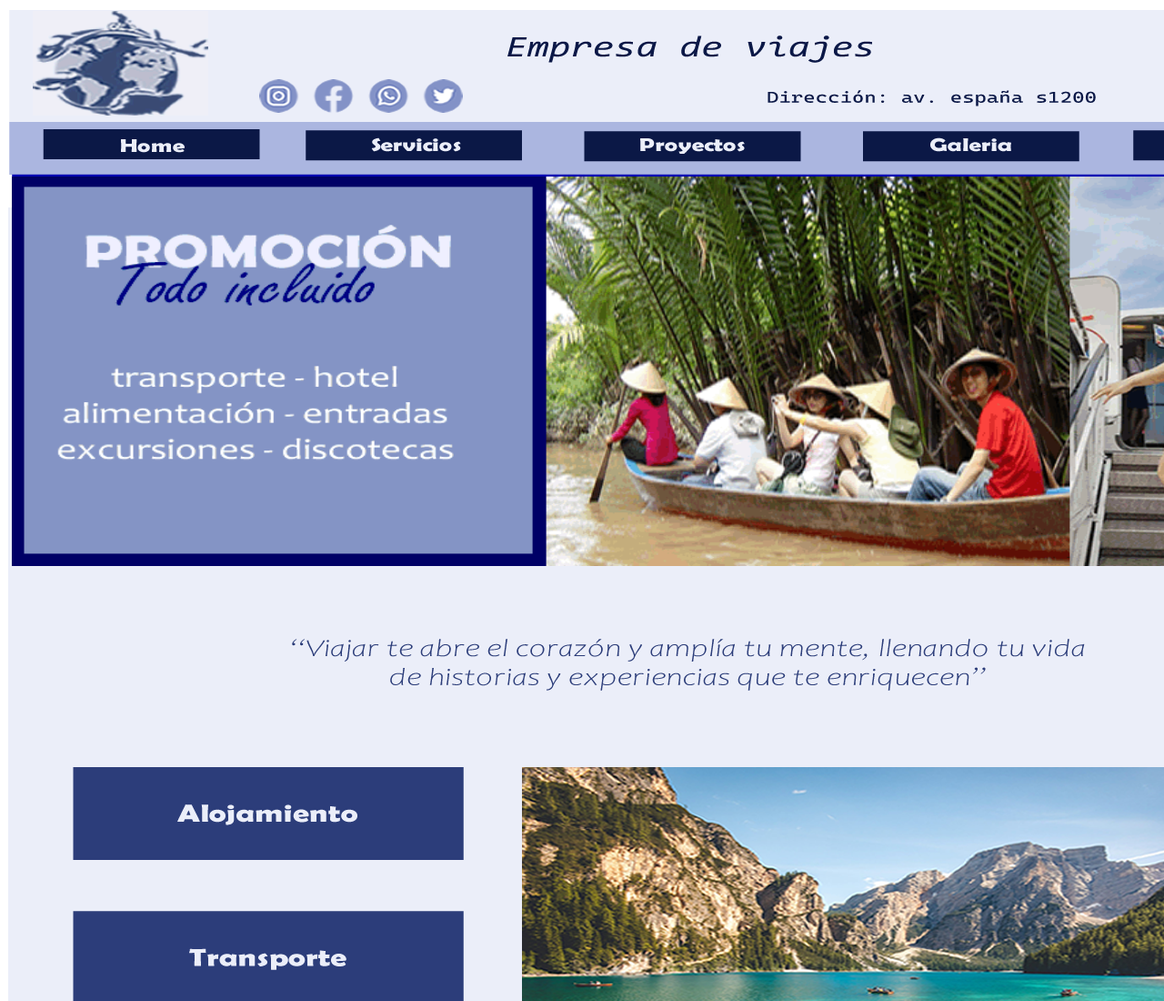
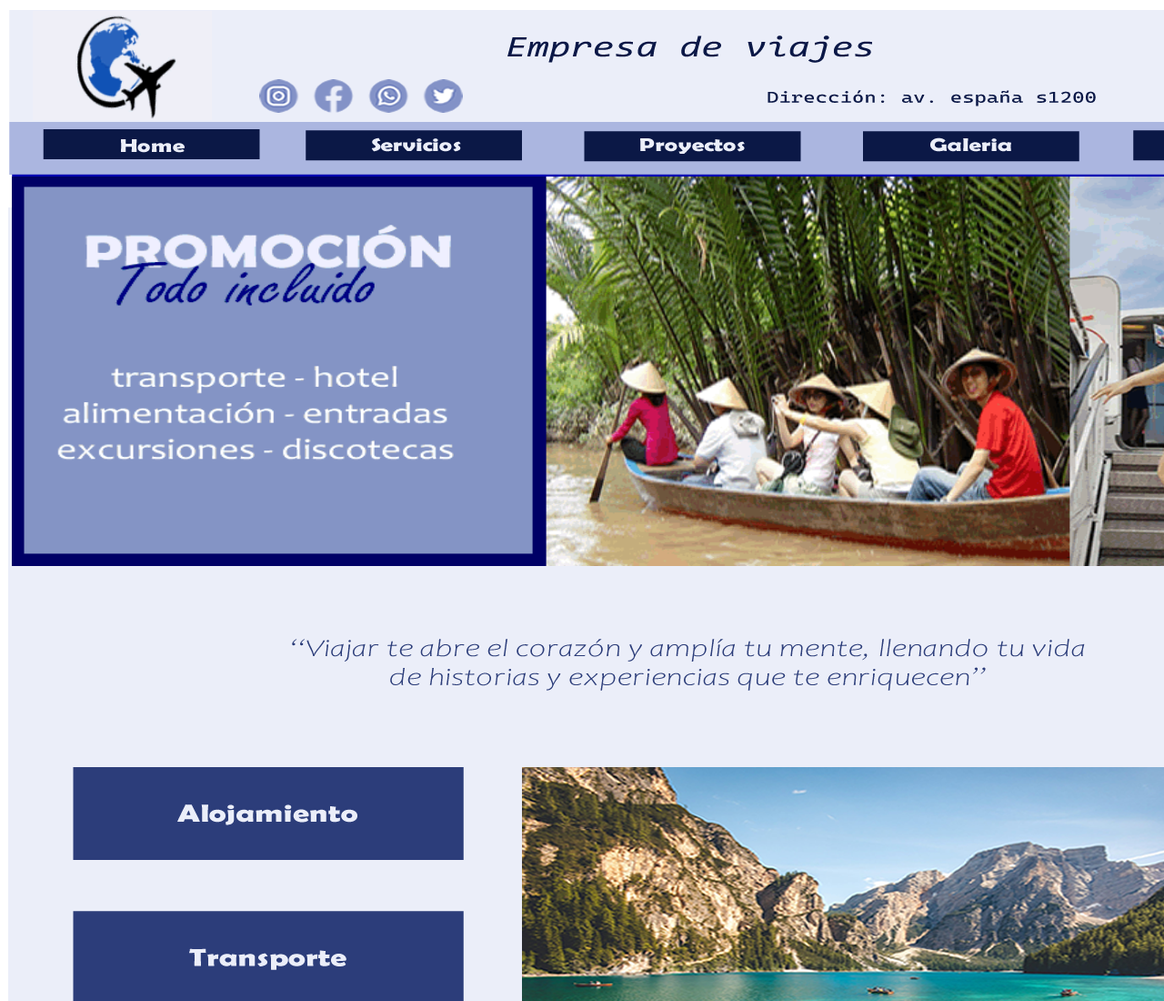
Before and after one commit to karol-Jazmin/ani05, a plain HTML site: page index.html in a window 1280 px wide. Shown: the top 1100 px of the page at 91% size. Drawn offline with Linux system fonts and the light colour scheme; files whose address does not match are found by name.

Commit message:
Add files via upload

```diff
--- a/index.html
+++ b/index.html
@@ -206,6 +206,6 @@ function MM_preloadImages() { //v3.0
 </div>
 </div>
 <div id="apDiv1"><img src="banner.gif" width="1499" height="428" /></div>
-<div id="apDiv2"><img src="logo.02.2.gif" width="193" height="115" /></div>
+<div id="apDiv2"><img src="logo.03.gif" width="197" height="120" /></div>
 </body>
 </html>
```
Also changed, not shown: logo.03.gif (added).
